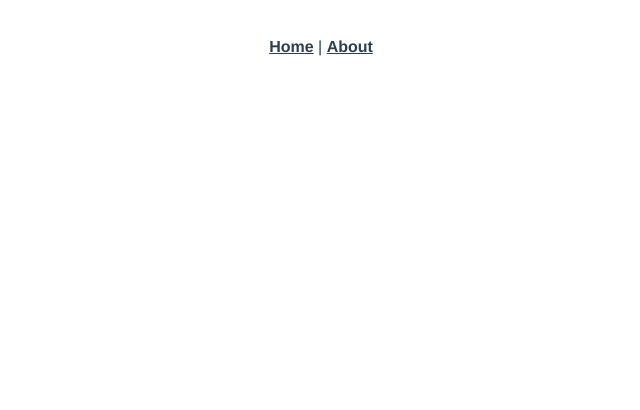
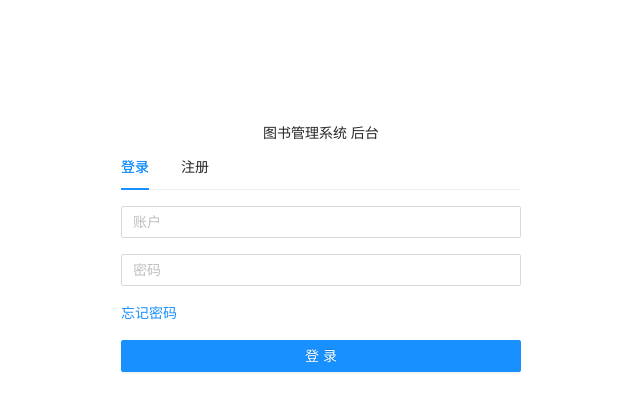
Before and after one commit to lhy857/book-mgr, a Vue app in the folder book-mgr-fe/: page /#/auth in a window 1280 px wide. Before the commit this address had no page. Shown: the top 410 px of the page, without its empty margins (319-959 px from the left). Built offline with nearby package versions, Linux system fonts and the light colour scheme.

Commit message:
分支测试

```diff
--- a/book-mgr-fe/package.json
+++ b/book-mgr-fe/package.json
@@ -8,6 +8,7 @@
     "lint": "vue-cli-service lint"
   },
   "dependencies": {
+    "ant-design-vue": "^3.3.0-beta.4",
     "core-js": "^3.8.3",
     "vue": "^3.2.13",
     "vue-router": "^4.0.3",
--- a/book-mgr-fe/src/App.vue
+++ b/book-mgr-fe/src/App.vue
@@ -1,12 +1,12 @@
 <template>
-  <nav>
+  <!-- <nav>
     <router-link to="/">Home</router-link> |
     <router-link to="/about">About</router-link>
-  </nav>
+  </nav> -->
   <router-view/>
 </template>
 
-<style lang="scss">
+<!-- <style lang="scss">
 #app {
   font-family: Avenir, Helvetica, Arial, sans-serif;
   -webkit-font-smoothing: antialiased;
@@ -27,4 +27,4 @@ nav {
     }
   }
 }
-</style>
+</style> -->
--- a/book-mgr-fe/src/components/HelloWorld.vue
+++ /dev/null
@@ -1,60 +0,0 @@
-<template>
-  <div class="hello">
-    <h1>{{ msg }}</h1>
-    <p>
-      For a guide and recipes on how to configure / customize this project,<br>
-      check out the
-      <a href="https://cli.vuejs.org" target="_blank" rel="noopener">vue-cli documentation</a>.
-    </p>
-    <h3>Installed CLI Plugins</h3>
-    <ul>
-      <li><a href="https://github.com/vuejs/vue-cli/tree/dev/packages/%40vue/cli-plugin-babel" target="_blank" rel="noopener">babel</a></li>
-      <li><a href="https://github.com/vuejs/vue-cli/tree/dev/packages/%40vue/cli-plugin-router" target="_blank" rel="noopener">router</a></li>
-      <li><a href="https://github.com/vuejs/vue-cli/tree/dev/packages/%40vue/cli-plugin-vuex" target="_blank" rel="noopener">vuex</a></li>
-      <li><a href="https://github.com/vuejs/vue-cli/tree/dev/packages/%40vue/cli-plugin-eslint" target="_blank" rel="noopener">eslint</a></li>
-    </ul>
-    <h3>Essential Links</h3>
-    <ul>
-      <li><a href="https://vuejs.org" target="_blank" rel="noopener">Core Docs</a></li>
-      <li><a href="https://forum.vuejs.org" target="_blank" rel="noopener">Forum</a></li>
-      <li><a href="https://chat.vuejs.org" target="_blank" rel="noopener">Community Chat</a></li>
-      <li><a href="https://twitter.com/vuejs" target="_blank" rel="noopener">Twitter</a></li>
-      <li><a href="https://news.vuejs.org" target="_blank" rel="noopener">News</a></li>
-    </ul>
-    <h3>Ecosystem</h3>
-    <ul>
-      <li><a href="https://router.vuejs.org" target="_blank" rel="noopener">vue-router</a></li>
-      <li><a href="https://vuex.vuejs.org" target="_blank" rel="noopener">vuex</a></li>
-      <li><a href="https://github.com/vuejs/vue-devtools#vue-devtools" target="_blank" rel="noopener">vue-devtools</a></li>
-      <li><a href="https://vue-loader.vuejs.org" target="_blank" rel="noopener">vue-loader</a></li>
-      <li><a href="https://github.com/vuejs/awesome-vue" target="_blank" rel="noopener">awesome-vue</a></li>
-    </ul>
-  </div>
-</template>
-
-<script>
-export default {
-  name: 'HelloWorld',
-  props: {
-    msg: String,
-  },
-};
-</script>
-
-<!-- Add "scoped" attribute to limit CSS to this component only -->
-<style scoped lang="scss">
-h3 {
-  margin: 40px 0 0;
-}
-ul {
-  list-style-type: none;
-  padding: 0;
-}
-li {
-  display: inline-block;
-  margin: 0 10px;
-}
-a {
-  color: #42b983;
-}
-</style>
--- a/book-mgr-fe/src/main.js
+++ b/book-mgr-fe/src/main.js
@@ -2,5 +2,11 @@ import { createApp } from 'vue';
 import App from './App.vue';
 import router from './router';
 import store from './store';
+import Antd from 'ant-design-vue';
+import 'ant-design-vue/dist/antd.css';
 
-createApp(App).use(store).use(router).mount('#app');
+createApp(App)
+    .use(store)
+    .use(router)
+    .use(Antd)
+    .mount('#app');
--- a/book-mgr-fe/src/router/index.js
+++ b/book-mgr-fe/src/router/index.js
@@ -1,20 +1,17 @@
 import { createRouter, createWebHashHistory } from 'vue-router';
-import HomeView from '../views/HomeView.vue';
 
 const routes = [
   {
-    path: '/',
-    name: 'home',
-    component: HomeView,
+    path: '/auth',
+    name: 'Auth',
+    component: () => import(/* webpackChunkName: "auth" */ '../views/Auth/index.vue'),
   },
-  {
-    path: '/about',
-    name: 'about',
-    // route level code-splitting
-    // this generates a separate chunk (about.[hash].js) for this route
-    // which is lazy-loaded when the route is visited.
-    component: () => import(/* webpackChunkName: "about" */ '../views/AboutView.vue'),
-  },
+  // {
+  //   path: '/about',
+  //   name: 'about',
+
+  //   component: () => import(/* webpackChunkName: "about" */ '../views/AboutView.vue'),
+  // },
 ];
 
 const router = createRouter({
--- a/book-mgr-fe/src/views/AboutView.vue
+++ /dev/null
@@ -1,5 +0,0 @@
-<template>
-  <div class="about">
-    <h1>This is an about page</h1>
-  </div>
-</template>
--- /dev/null
+++ b/book-mgr-fe/src/views/Auth/index.scss
@@ -0,0 +1,24 @@
+//嵌套，与下面等价
+// .auth .title-info {
+
+// }
+
+.auth {
+    .title-info {
+        text-align: center;
+        margin-top: 100px;
+    }
+
+    .form {
+        width: 400px;
+        margin: 0 auto;
+    }
+
+    .item {
+        margin-bottom: 16px;
+
+        button {
+            width: 100%;
+        }
+    }
+}
--- /dev/null
+++ b/book-mgr-fe/src/views/Auth/index.vue
@@ -0,0 +1,45 @@
+<template>
+    <div class="auth">
+        <div class="title-info">
+            <img src="" alt="">
+            <div class="title">图书管理系统 后台</div>
+        </div>
+
+        <div class="form">
+            <a-tabs>
+                <a-tab-pane key="1" tab="登录">
+                    <div class="item">
+                        <a-input placeholder="账户" />
+                    </div>
+                    <div class="item">
+                        <a-input placeholder="密码" />
+                    </div>
+                    <div class="item">
+                        <a href="">忘记密码</a>
+                    </div>
+                    <div class="item">
+                        <a-button type="primary">
+                            登录
+                        </a-button>
+                    </div>
+                </a-tab-pane>
+                <a-tab-pane key="2" tab="注册">
+                    register
+                </a-tab-pane>
+            </a-tabs>
+        </div>
+    </div>
+</template>
+
+<script src="./index.js">
+
+
+
+
+</script>
+
+
+<style lang="scss" scoped>
+    @import './index.scss';
+
+</style>
--- a/book-mgr-fe/src/views/HomeView.vue
+++ /dev/null
@@ -1,18 +0,0 @@
-<template>
-  <div class="home">
-    <img alt="Vue logo" src="../assets/logo.png">
-    <HelloWorld msg="Welcome to Your Vue.js App"/>
-  </div>
-</template>
-
-<script>
-// @ is an alias to /src
-import HelloWorld from '@/components/HelloWorld.vue';
-
-export default {
-  name: 'HomeView',
-  components: {
-    HelloWorld,
-  },
-};
-</script>
```
Also changed, not shown: book-mgr-fe/src/views/Auth/index.js (added, +9 -0 lines), book-mgr-fe/src/assets/logo.png (deleted), 1 other file (tests, documents, lock files or other folders).
